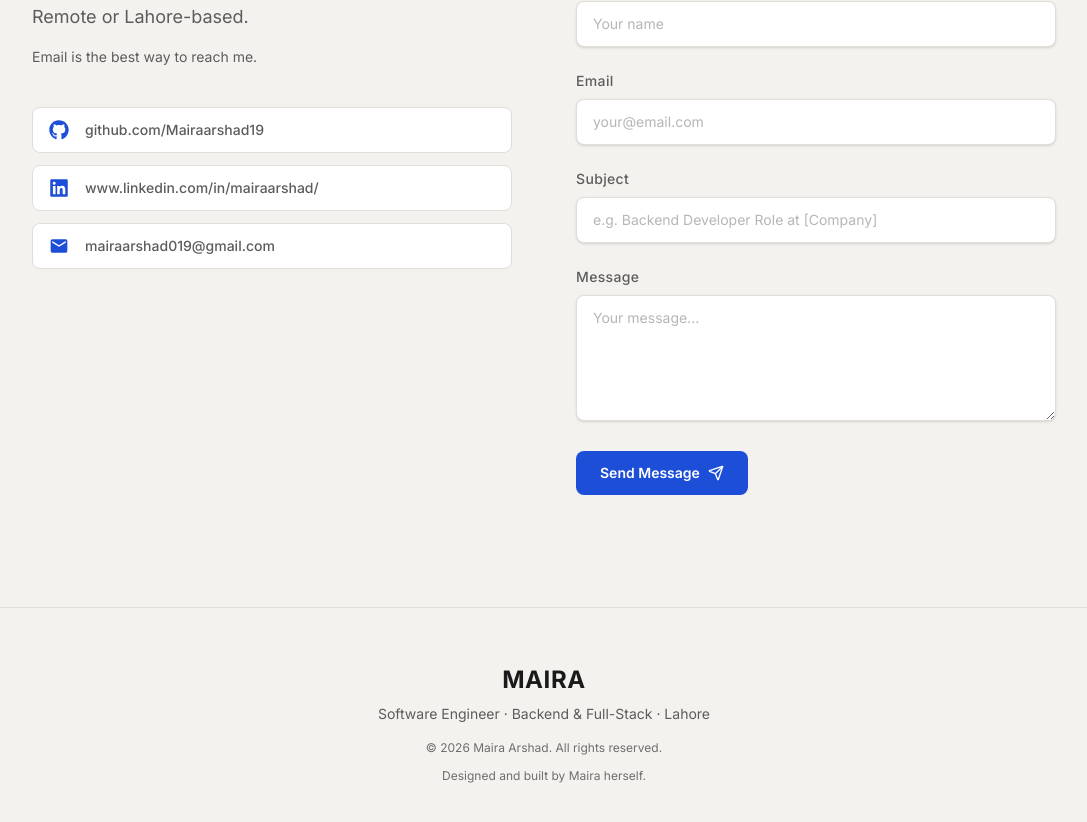
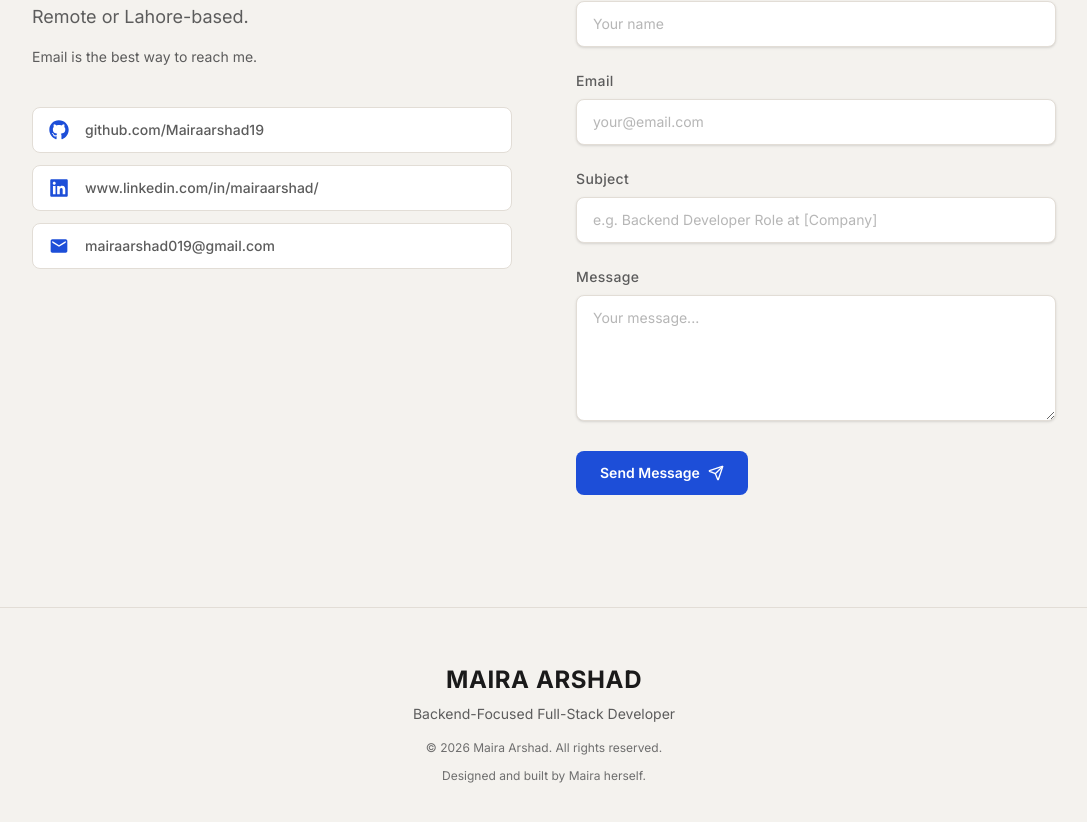
Before and after one commit to Mairaarshad19/Portfolio, a Next.js app: page / in a window 1280 px wide. Shown: the part 7843-8665 px from the top of the page, without its empty margins (96-1183 px from the left). Built offline with nearby package versions, Linux system fonts and the light colour scheme.

Commit message:
added full name

```diff
--- a/src/components/Footer.tsx
+++ b/src/components/Footer.tsx
@@ -12,10 +12,10 @@ export default function Footer() {
         className={`container-content flex flex-col items-center gap-2 py-14 text-center scroll-reveal ${revealed ? "revealed" : ""}`}
       >
         <p className="text-2xl font-bold tracking-wide text-fg">
-          MAIRA
+          MAIRA ARSHAD
         </p>
         <p className="text-sm text-fg-muted">
-          Software Engineer · Backend & Full-Stack · Lahore
+          Backend-Focused Full-Stack Developer
         </p>
         <p className="text-xs text-fg-dim mt-2">
           &copy; 2026 Maira Arshad. All rights reserved.
```
